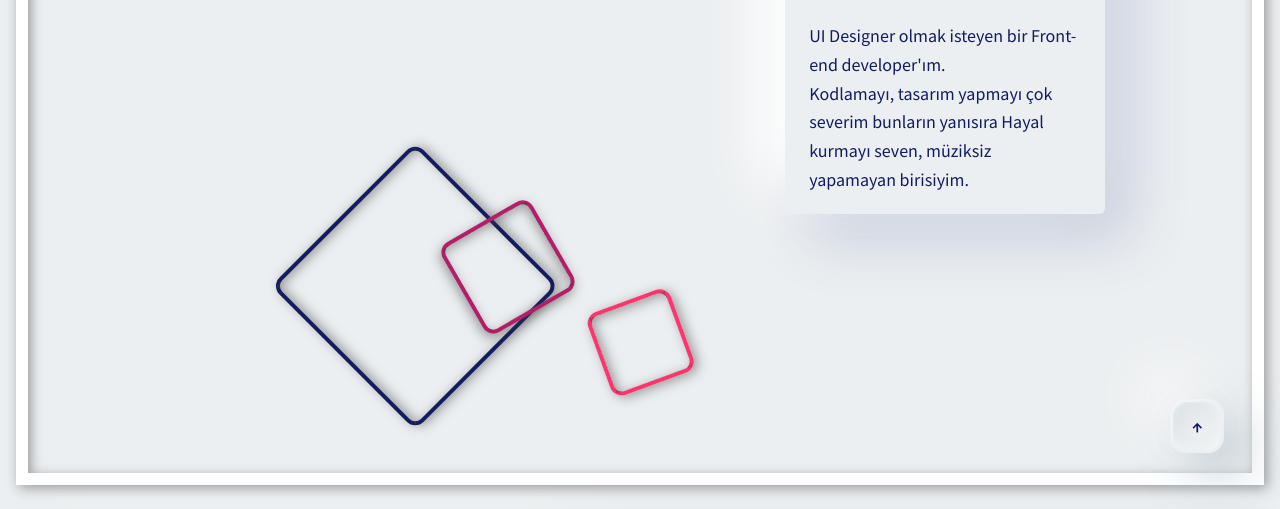
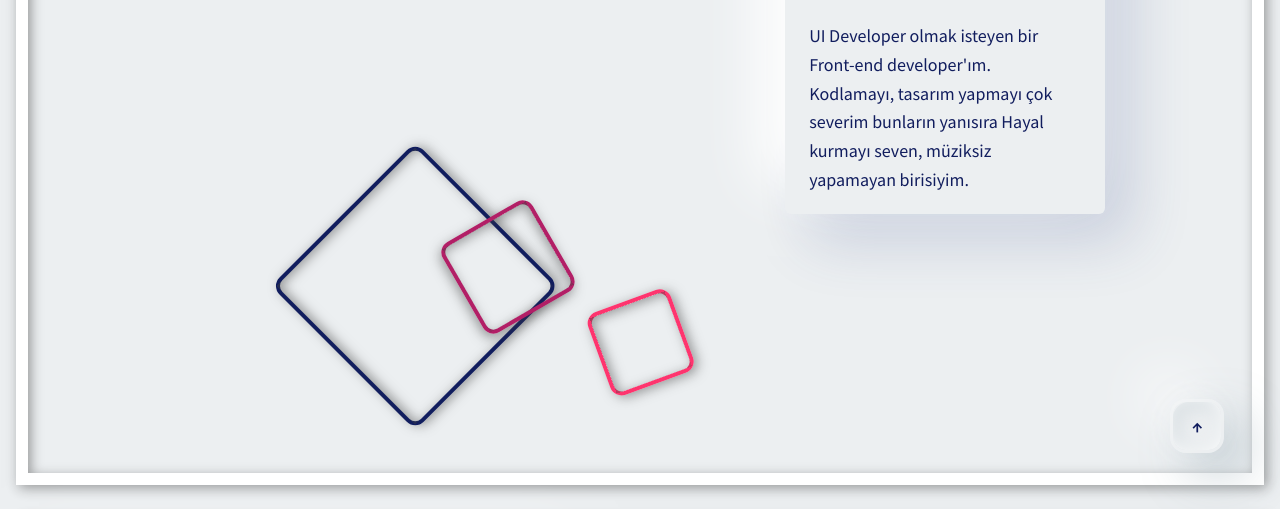
Before and after one commit to ebruesraustuner/Portfolio, a plain HTML site: page index.html in a window 1280 px wide. Shown: the part 291-800 px from the top of the page. Drawn offline with Linux system fonts and the light colour scheme.

Commit message:
changed about

```diff
--- a/index.html
+++ b/index.html
@@ -74,7 +74,7 @@
 							<section class="about">
 								<article class="softbox">
 									<h2>Merhabalar,<br> Ben Ebru Esra</h2>
-									<p>UI Designer olmak isteyen bir Front-end developer'ım. <br>
+									<p>UI Developer olmak isteyen bir Front-end developer'ım. <br>
 										Kodlamayı, tasarım yapmayı çok severim bunların yanısıra Hayal kurmayı seven,
 										müziksiz yapamayan birisiyim.
 
```
